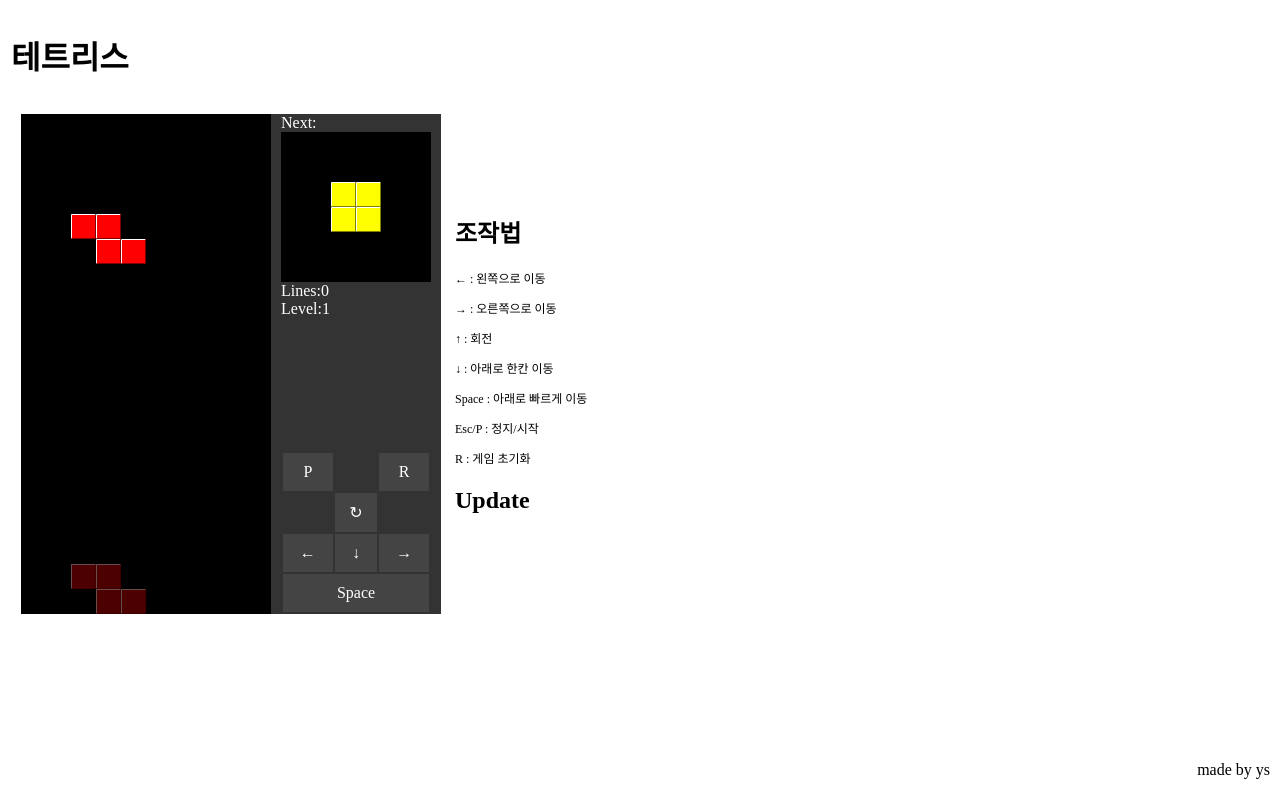
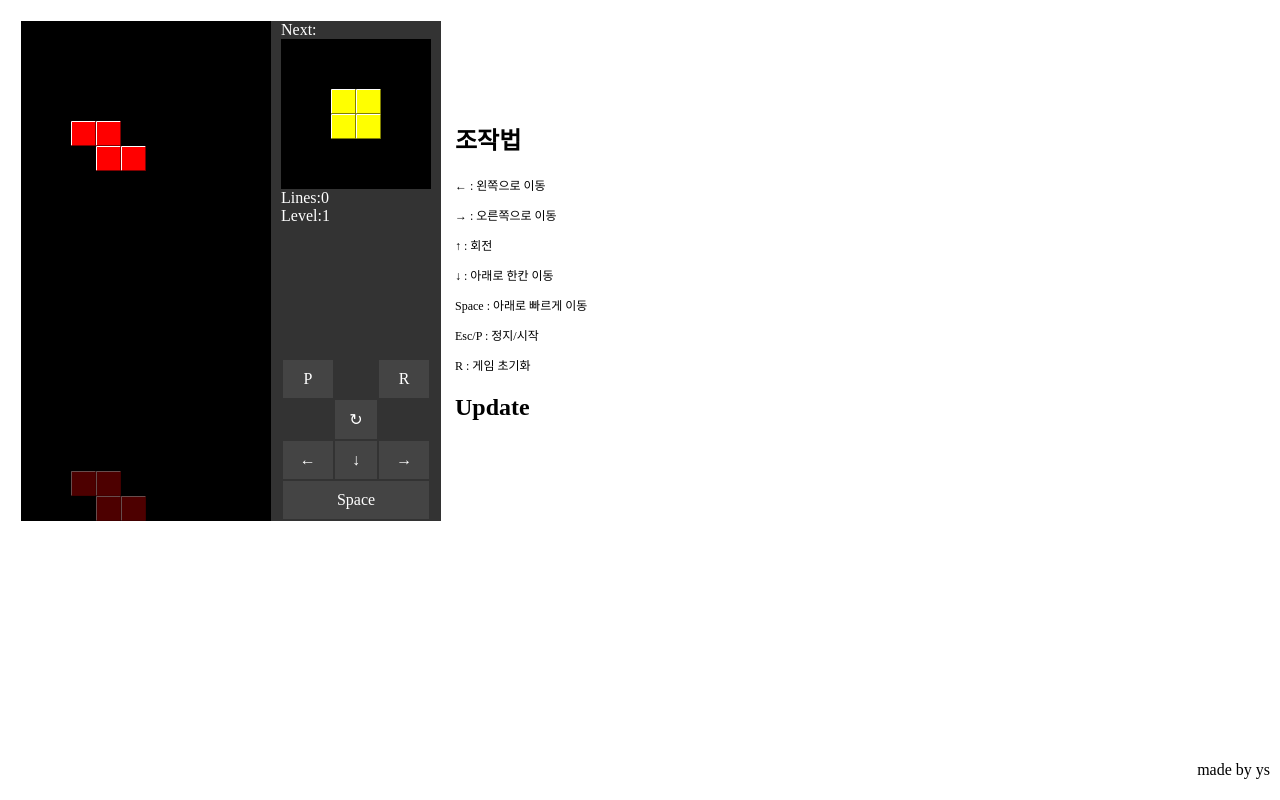
Before and after one commit to yys9905/tetris, a plain HTML site: page index.html in a window 1280 px wide. Drawn offline with Linux system fonts and the light colour scheme.

Commit message:
remove title

```diff
--- a/index.html
+++ b/index.html
@@ -9,11 +9,6 @@
   </head>
   <body>
     <table>
-      <tr>
-        <td>
-          <h1>테트리스</h1>
-        </td>
-      </tr>
       <tr>
         <td>
           <div class="wrapper-container">
```
